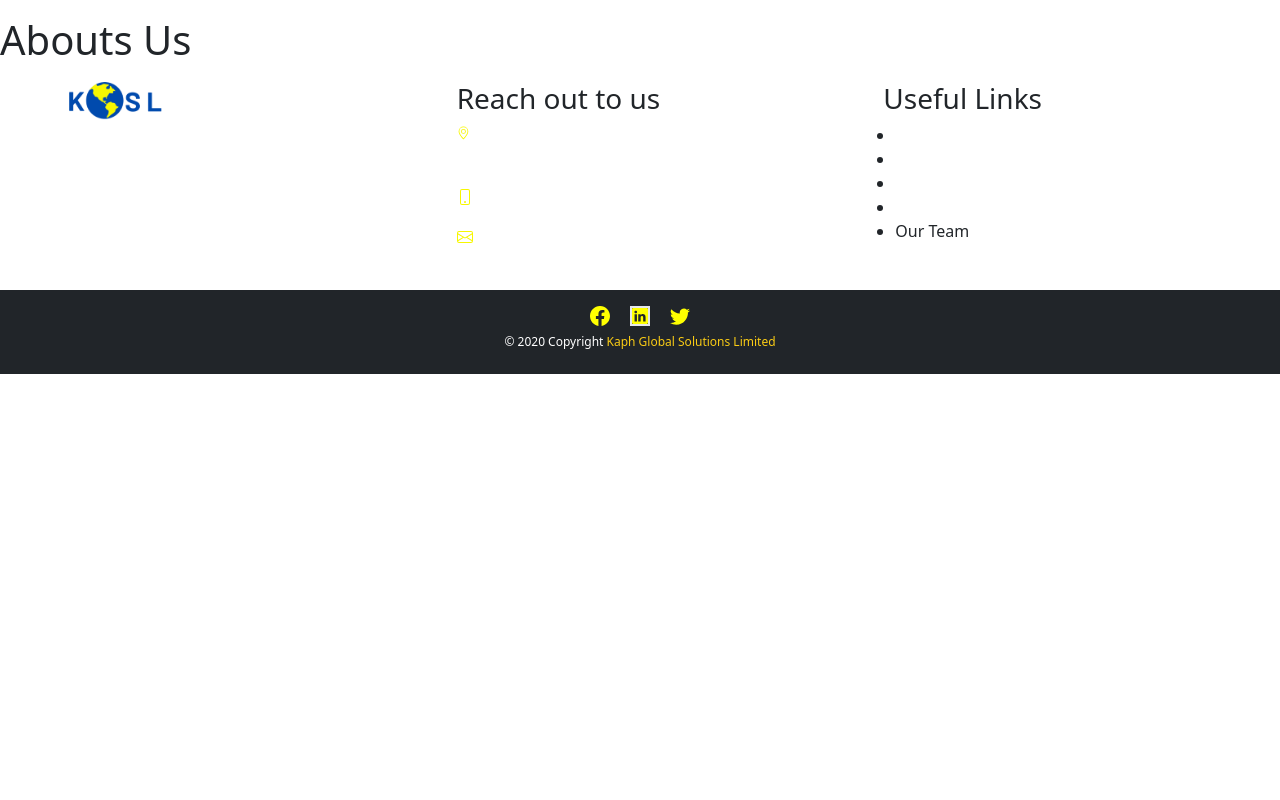
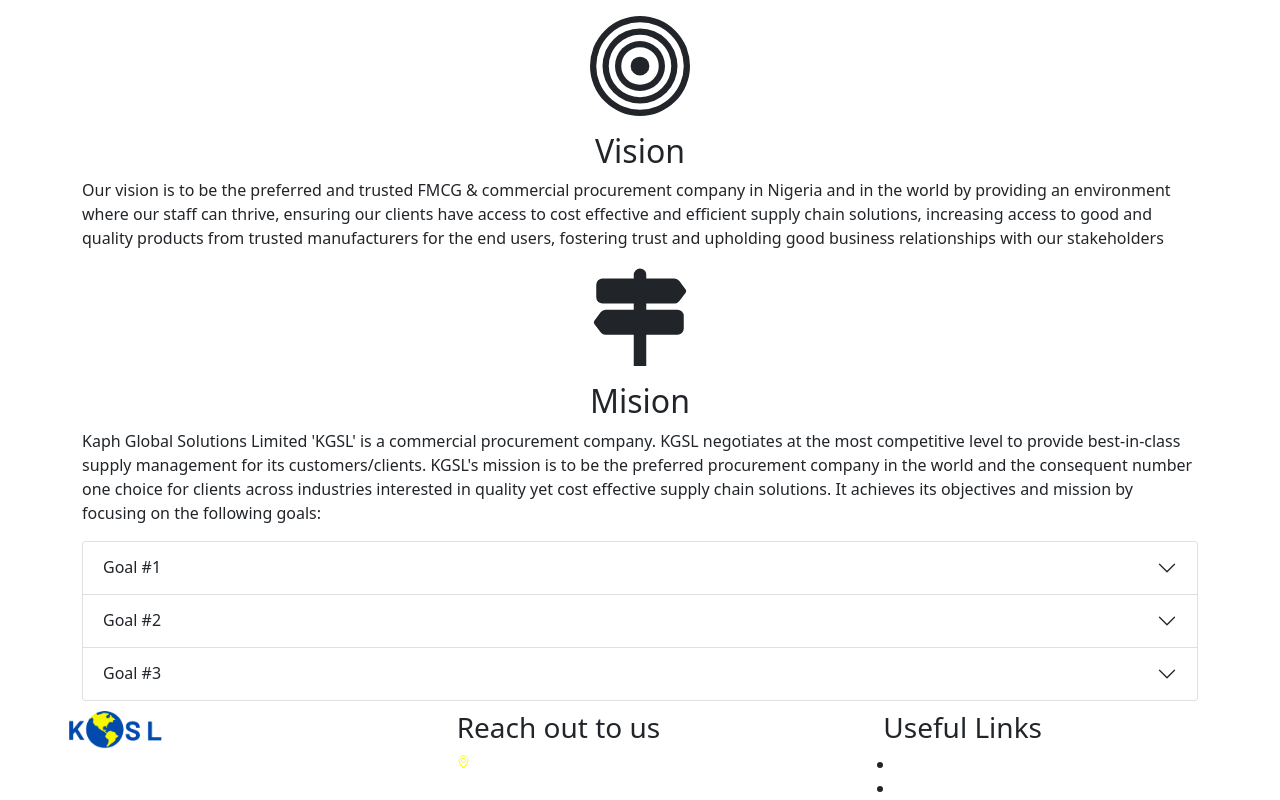
Before and after one commit to joseph-anselm/kaph, a Next.js app: page /about in a window 1280 px wide. Shown: the part 460-1260 px from the top of the page. Before the commit the page ends 834 px from the top, so only its background shows below. Built offline with nearby package versions, Linux system fonts and the light colour scheme.

Commit message:
website fix commit

```diff
--- a/pages/about.js
+++ b/pages/about.js
@@ -1,4 +1,5 @@
 import React from "react";
+import * as Icon from "react-bootstrap-icons";
 import {
   Navbar,
   Container,
@@ -11,12 +12,64 @@
   Button,
   Carousel,
   CarouselItem,
+  Accordion,
 } from "react-bootstrap";
 
 export default function about() {
   return (
     <div>
-      <h1>Abouts Us</h1>
+      <Container>
+        <Row>
+          <Col xs={12} md={12}>
+            <Icon.Bullseye size={100} className="text-center w-100 mb-3" />
+            <h2 className="text-center">Vision</h2>
+            <p>
+              Our vision is to be the preferred and trusted FMCG & commercial
+              procurement company in Nigeria and in the world by providing an
+              environment where our staff can thrive, ensuring our clients have
+              access to cost effective and efficient supply chain solutions,
+              increasing access to good and quality products from trusted
+              manufacturers for the end users, fostering trust and upholding
+              good business relationships with our stakeholders
+            </p>
+          </Col>
+          <Col xs={12} md={12}>
+            <Icon.Signpost2Fill size={100} className="text-center w-100 mb-3" />
+            <h2 className=" text-center"> Mision</h2>
+            <p>
+              Kaph Global Solutions Limited 'KGSL' is a commercial procurement
+              company. KGSL negotiates at the most competitive level to provide
+              best-in-class supply management for its customers/clients. KGSL's
+              mission is to be the preferred procurement company in the world
+              and the consequent number one choice for clients across industries
+              interested in quality yet cost effective supply chain solutions.
+              It achieves its objectives and mission by focusing on the
+              following goals:
+            </p>
+            <Accordion>
+              <Accordion.Item eventKey="0">
+                <Accordion.Header>Goal #1</Accordion.Header>
+                <Accordion.Body>
+                  Build the most relevant, competitive, comprehensive quality
+                  repository of supply contracts
+                </Accordion.Body>
+              </Accordion.Item>
+              <Accordion.Item eventKey="1">
+                <Accordion.Header>Goal #2</Accordion.Header>
+                <Accordion.Body>
+                  Ensure honest and transparent dealing at all times.
+                </Accordion.Body>
+              </Accordion.Item>
+              <Accordion.Item eventKey="1">
+                <Accordion.Header>Goal #3</Accordion.Header>
+                <Accordion.Body>
+                  Strengthen and sustain partnerships for mutual benefit.
+                </Accordion.Body>
+              </Accordion.Item>
+            </Accordion>
+          </Col>
+        </Row>
+      </Container>
     </div>
   );
 }
--- a/styles/Header.module.css
+++ b/styles/Header.module.css
@@ -45,7 +45,7 @@
 .subheader img {
   position: absolute;
   width: 100%;
-  height: 200px;
+  height: 400px;
   max-height: 350px;
   object-fit: cover;
 }
@@ -57,7 +57,8 @@
   color: #ffffff;
   width: 100%;
   align-content: center;
-  height: 200px;
+  height: 350px;
   padding: 0 50px;
   text-align: center;
+  text-shadow: 2px 2px #000000;
 }
```
